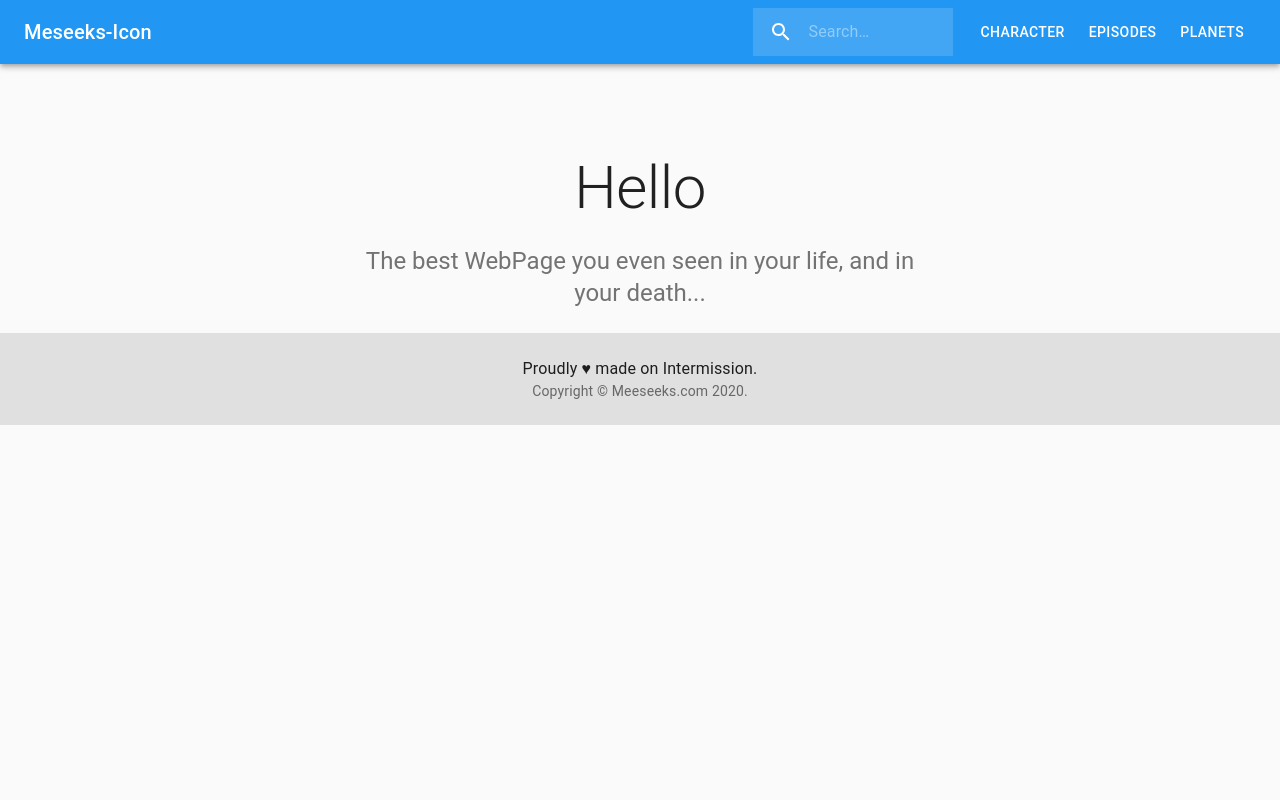
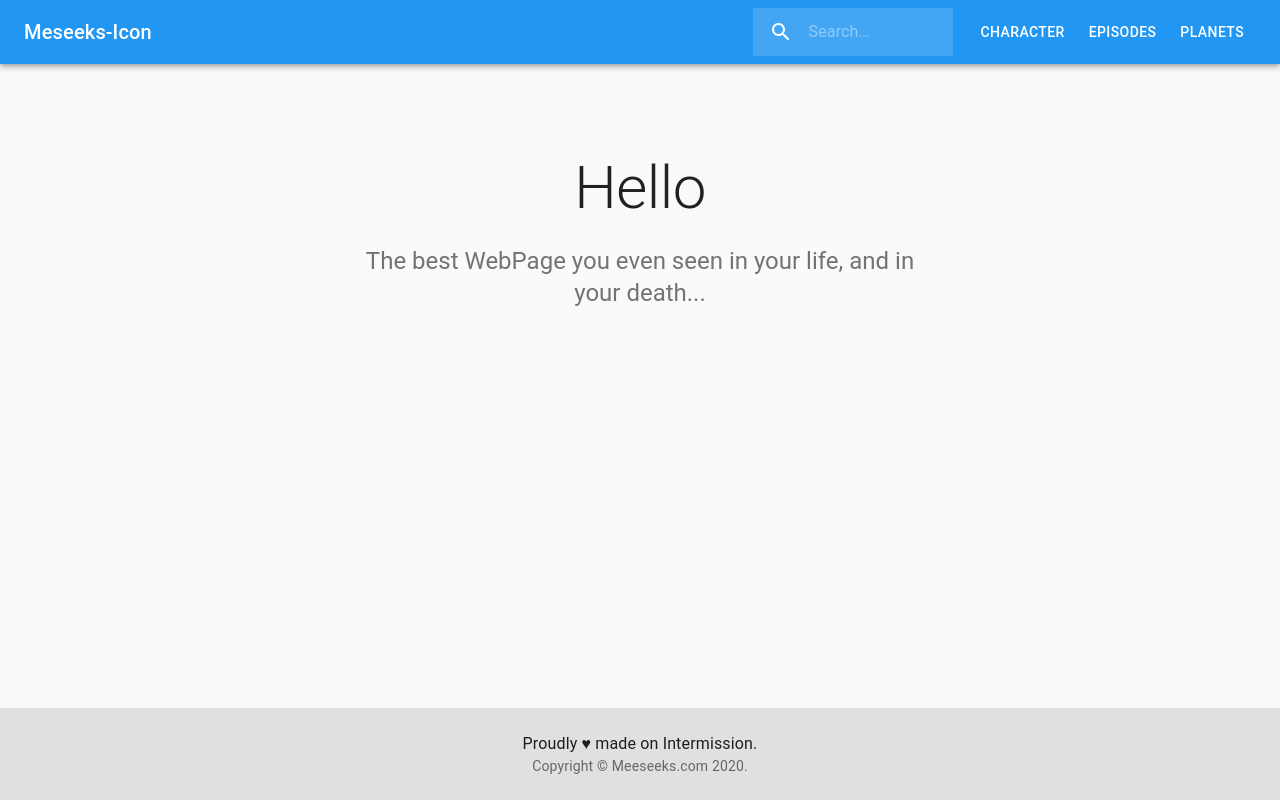
Before and after one commit to Jeffresh/Meeseeks, a React (Create React App) app: page / in a window 1280 px wide. Built offline with nearby package versions, Linux system fonts and the light colour scheme.

Commit message:
chore: add styles to get a sticky footer

```diff
--- a/src/components/Layout/index.tsx
+++ b/src/components/Layout/index.tsx
@@ -1,12 +1,18 @@
 import React from 'react'
+import styled from 'styled-components'
 import { RFCC } from '~Types/react'
 import { Footer } from './Footer'
 import { Navbar } from './Navbar'
 
+const SBody = styled.body`
+  display: flex;
+  flex-direction: column;
+  min-height: 100vh;
+`
 export const Layout: RFCC = ({ children }) => (
-  <>
+  <SBody>
     <Navbar />
     {children}
     <Footer />
-  </>
+  </SBody>
 )
```
